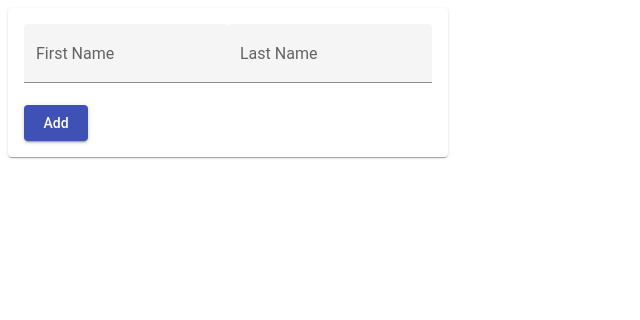
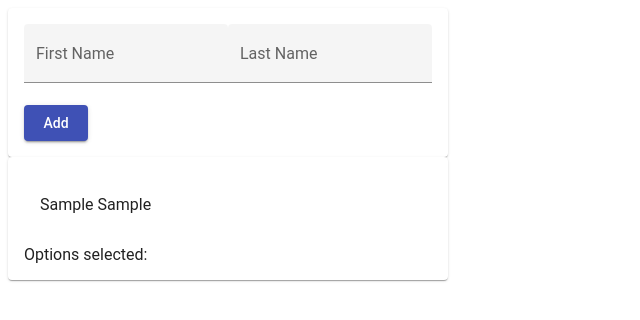
Before and after one commit to ShayanRj2000/uing-services-observables-to-manage-List-Angular, an Angular app: page / in a window 1280 px wide. Both pictures are taken after typing "Sample", "Sample" into the empty fields and a click on the button "Add". Shown: the top 320 px of the page, without its empty margins (0-640 px from the left). Built offline with nearby package versions, Linux system fonts and the light colour scheme.

Commit message:
all good

```diff
--- a/package.json
+++ b/package.json
@@ -19,8 +19,10 @@
     "@angular/platform-browser": "^14.2.0",
     "@angular/platform-browser-dynamic": "^14.2.0",
     "@angular/router": "^14.2.0",
+    "@types/uuid": "^9.0.7",
     "rxjs": "~7.5.0",
     "tslib": "^2.3.0",
+    "uuid": "^9.0.1",
     "zone.js": "~0.11.4"
   },
   "devDependencies": {
--- a/src/app/app.module.ts
+++ b/src/app/app.module.ts
@@ -14,6 +14,7 @@ import { MatButtonModule } from '@angular/material/button';
 import { MatGridListModule } from '@angular/material/grid-list';
 import { FormComponent } from './form/form.component';
 import { ListComponent } from './form/list/list.component';
+import { MatListModule } from '@angular/material/list';
 
 @NgModule({
   declarations: [
@@ -31,7 +32,8 @@ import { ListComponent } from './form/list/list.component';
     BrowserAnimationsModule,
     MatCardModule,
     MatButtonModule,
-    MatGridListModule
+    MatGridListModule,
+    MatListModule
   ],
   providers: [],
   bootstrap: [AppComponent]
--- a/src/app/form/form.component.ts
+++ b/src/app/form/form.component.ts
@@ -1,4 +1,4 @@
-import { Component, OnInit, Input } from '@angular/core';
+import { Component, OnInit } from '@angular/core';
 import { v4 as uuidv4 } from 'uuid';
 
 @Component({
@@ -11,8 +11,6 @@ export class FormComponent implements OnInit {
   lastName: string;
   user: object;
 
-  @Input() sendToList: object;
-
   addUser() {
     const id = uuidv4();
     this.user = {
@@ -23,8 +21,6 @@ export class FormComponent implements OnInit {
     this.firstName = '';
     this.lastName = '';
 
-    this.sendToList = this.user;
-
     // console.log(user);
   }
 
--- a/src/app/form/list/list.component.html
+++ b/src/app/form/list/list.component.html
@@ -1,4 +1,15 @@
-<!-- <div>
-  <p>First Name: {{ user?.firstName }}</p>
-  <p>Last Name: {{ user?.lastName }}</p>
+<!-- <div *ngFor="let user of users">
+  <p>First Name: {{ user.firstName }}</p>
+  <p>Last Name: {{ user.lastName }}</p>
 </div> -->
+
+<mat-card>
+  <mat-selection-list #shoes [multiple]="false">
+    <mat-list-option *ngFor="let user of users">
+      {{ user.firstName }}
+      {{ user.lastName }}
+    </mat-list-option>
+  </mat-selection-list>
+
+  <p>Options selected: {{ shoes.selectedOptions.selected }}</p>
+</mat-card>
--- a/src/app/form/list/list.component.ts
+++ b/src/app/form/list/list.component.ts
@@ -1,4 +1,4 @@
-import { Component, OnInit, Input, SimpleChange } from '@angular/core';
+import { Component, OnInit, Input } from '@angular/core';
 
 @Component({
   selector: 'app-list',
@@ -6,7 +6,14 @@ import { Component, OnInit, Input, SimpleChange } from '@angular/core';
   styleUrls: ['./list.component.css'],
 })
 export class ListComponent implements OnInit {
-  users: object[] = [];
+  users: { firstName: string; lastName: string; id: any }[] = [];
+  // typesOfShoes: string[] = [
+  //   'Boots',
+  //   'Clogs',
+  //   'Loafers',
+  //   'Moccasins',
+  //   'Sneakers',
+  // ];
 
   @Input() data: object;
 
@@ -14,8 +21,9 @@ export class ListComponent implements OnInit {
 
   ngOnChanges(changes: any) {
     if (!changes.data.firstChange) {
-      this.users.push(changes.data);
+      this.users.push(changes.data.currentValue);
     }
+
     console.log(this.users);
   }
 
```
Also changed, not shown: 1 other file (tests, documents, lock files or other folders).
